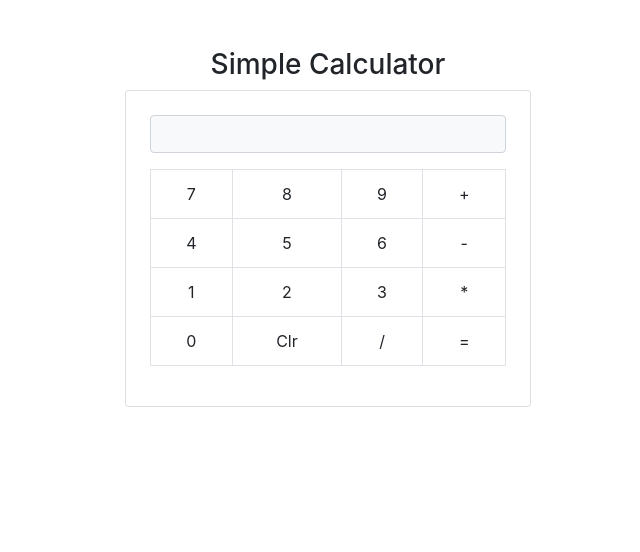
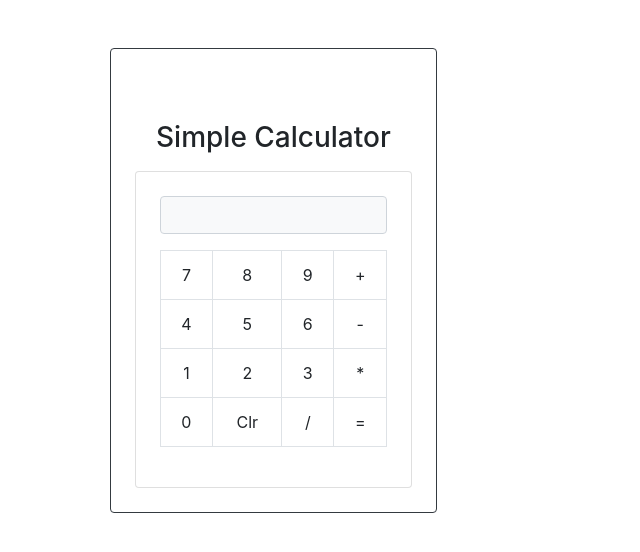
Before and after one commit to navya167/skill-development, a Flask app: page / in a window 1280 px wide. Shown: the top 552 px of the page, without its empty margins (312-952 px from the left). Run offline with Flask 2, Linux system fonts and the light colour scheme; some libraries are stand-ins or nearby versions.

Commit message:
modified css

```diff
--- a/python/static/templates/index.html
+++ b/python/static/templates/index.html
@@ -14,8 +14,7 @@
 
 <body>
     <div class="row">
-
-        <div class="col-md-4 offset-md-4">
+        <div class="col-md-3 offset-md-4 card p-4 mt-5 border-dark">
             <h3 class="text-center mt-5">Simple Calculator</h3>
             <div class="card p-4 mt-2">
                 <input class='form-control bg-light' id="value" readonly>
```
Also changed, not shown: README.md.
